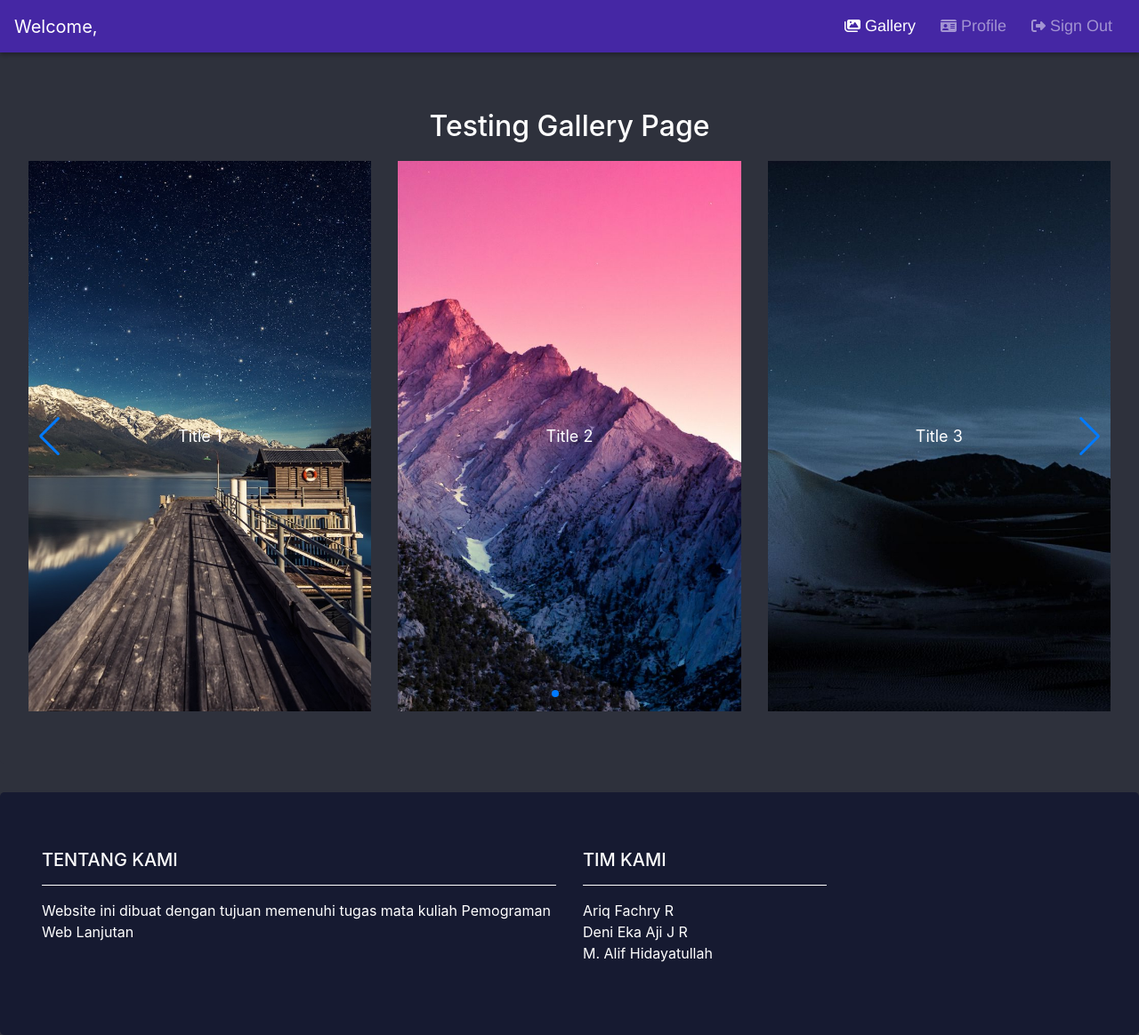
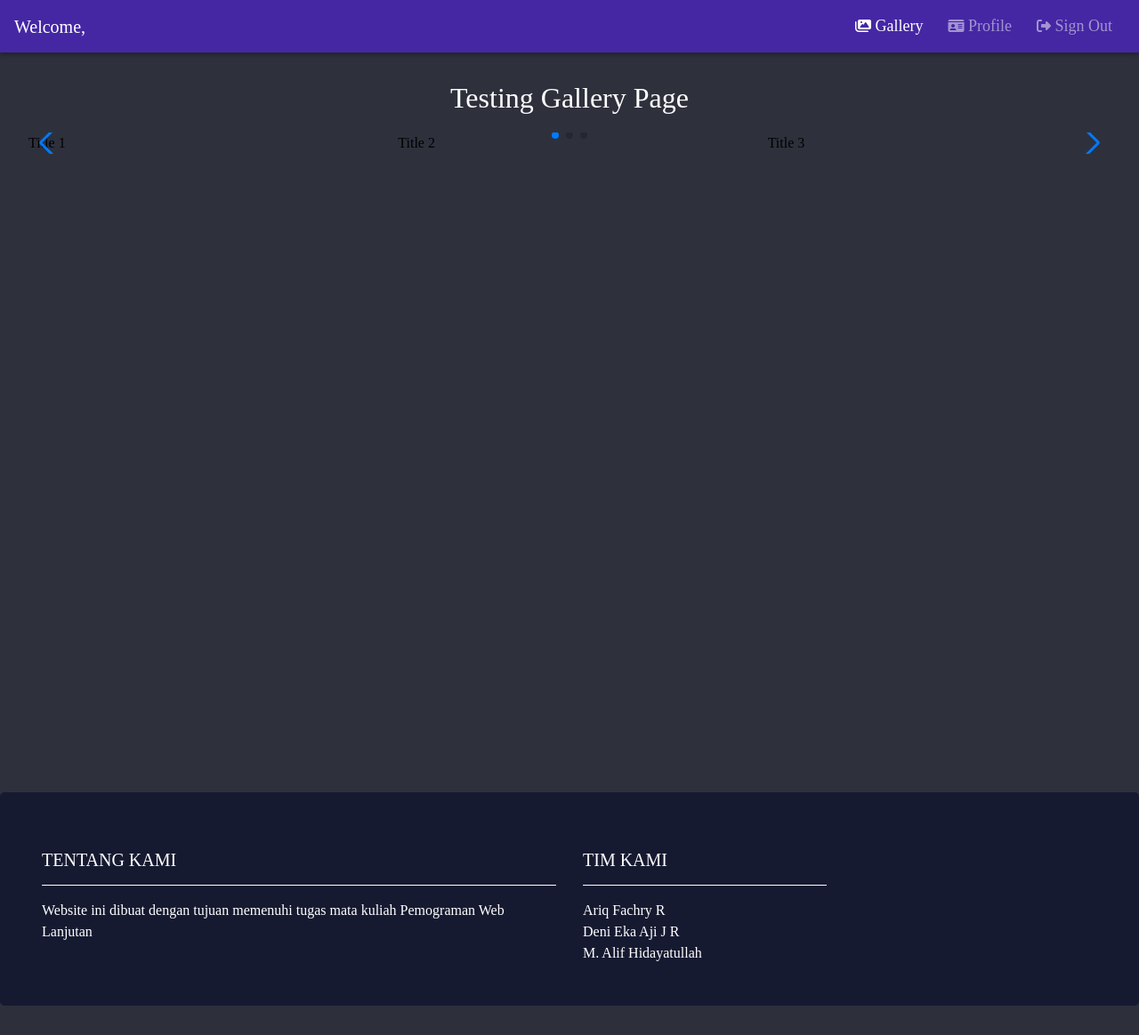
Before and after one commit to AriqF/MoKarya, a PHP site: page /Mokarya/User_Regist/dashboard_user.php in a window 1280 px wide. Shown: the whole page at 89% size. After the commit the page ends 1131 px from the top, so only its background shows below. Run offline with PHP 8.4, Linux system fonts and the light colour scheme; some libraries are stand-ins or nearby versions.

Commit message:
Update dashboard_user.css

```diff
--- a/src/css/dashboard_user.css
+++ b/src/css/dashboard_user.css
@@ -1,8 +1,15 @@
+*{
+    margin: 0;
+    padding: 0;
+    box-sizing: border-box;
+    font-family: 'Poppins';
+}
 body, html{
     height: 100%;
     scroll-behavior: smooth;
     background-color: #2e313c;
 }
+
 .navbar{
     box-shadow: 0 3px 5px 0 rgba(0, 0, 0, 0.3);
     z-index: 5;
@@ -12,6 +19,9 @@ body, html{
     font-size: 18px;
     margin: auto 6px;
     font-family: Helvetica;
+}
+li{
+    cursor: pointer;
 }
 a i{
     font-size: 16px;
@@ -25,50 +35,20 @@ h2{
     background-color: #2e313c;
 }
 .gallery{
-    height: 100vh;
+    min-height: 100vh;
+    padding: 32px 32px;
 }
-
-.swiper-container {
-    width: 100%;
-    height: 92%;
-    color: white;
-}
-
-.swiper-slide {
-    text-align: center;
-    font-size: 18px;
-    background: #fff;
-
-    /* Center slide text vertically */
-    display: -webkit-box;
-    display: -ms-flexbox;
-    display: -webkit-flex;
-    display: flex;
-    -webkit-box-pack: center;
-    -ms-flex-pack: center;
-    -webkit-justify-content: center;
-    justify-content: center;
-    -webkit-box-align: center;
-    -ms-flex-align: center;
-    -webkit-align-items: center;
-    align-items: center;
-}
-
-.swiper-slide{
-    background-position: center;
-	background-repeat: no-repeat;
-	background-size: cover;
-}
-.swiper-slide:nth-child(4){
-    background-image: url(../img/1.jpg);
-}
-.swiper-slide:nth-child(5){
-    background-image: url(../img/2.jpg);
-}
-.swiper-slide:nth-child(6){
-    background-image: url(../img/3.jpg);
+.btnBox{
+    padding-left: 0;
 }
 .footer{
     background-color: #161a31;
     color: #ffffff;
+    bottom: 0;
+    max-height: 30vh;
 }
+.box {
+    background: rgb(192,34,234);
+    background: linear-gradient(273deg, rgba(192,34,234,1) 13%, rgba(102,78,229,1) 82%);
+    color: white;
+}
```
